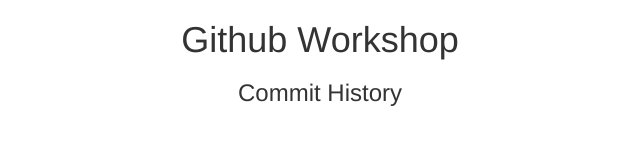
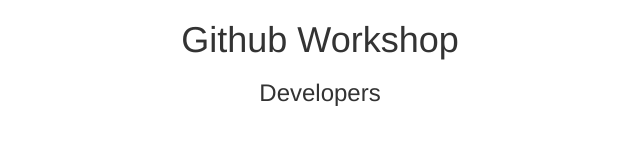
Before and after one commit to kjsce-codecell/Contributions, a plain HTML site: page index.html in a window 1280 px wide. Shown: the full height of the page, 320-960 px from the left. Drawn offline with nearby package versions, Linux system fonts and the light colour scheme; no server answers.

Commit message:
Update HTML

```diff
--- a/index.html
+++ b/index.html
@@ -2,7 +2,7 @@
 <html lang="en">
 <head>
 	<meta charset="UTF-8">
-	<title>GithubWorkshop</title>
+	<title>Developers</title>
 </head>
 <link rel="stylesheet" href="https://maxcdn.bootstrapcdn.com/bootstrap/3.3.7/css/bootstrap.min.css">
 <link rel="stylesheet" href="./main.css">
@@ -14,7 +14,7 @@
 
 <body>
 <h1>Github Workshop</h1>
-<h3>Commit History</h3>
+<h3>Developers</h3>
 	<!-- <div class="template">
 		<div class="col-md-4">
 				<img src="https://avatars.githubusercontent.com/u/13337451?v=3" alt="" class="img-responsive">
```
